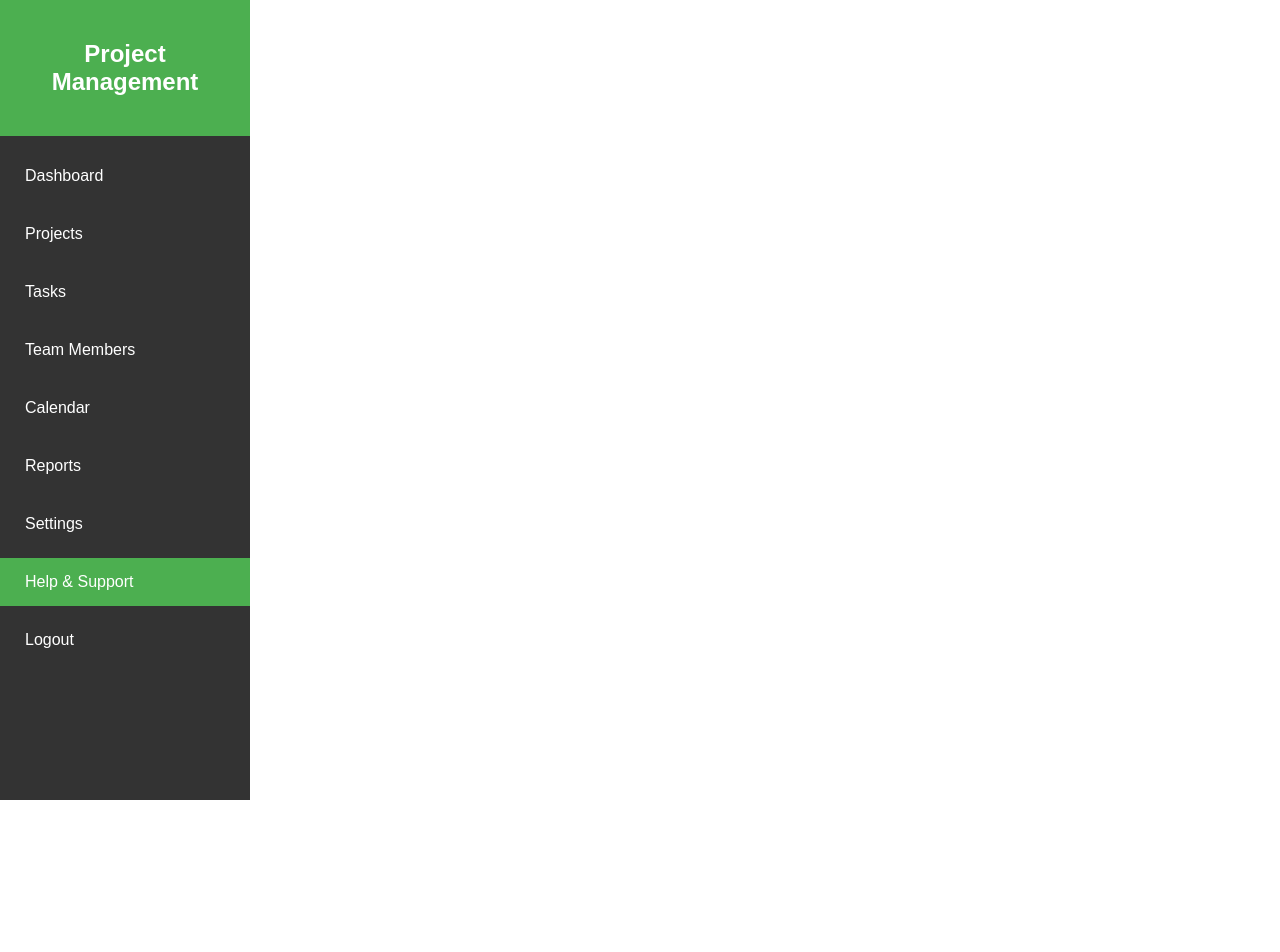
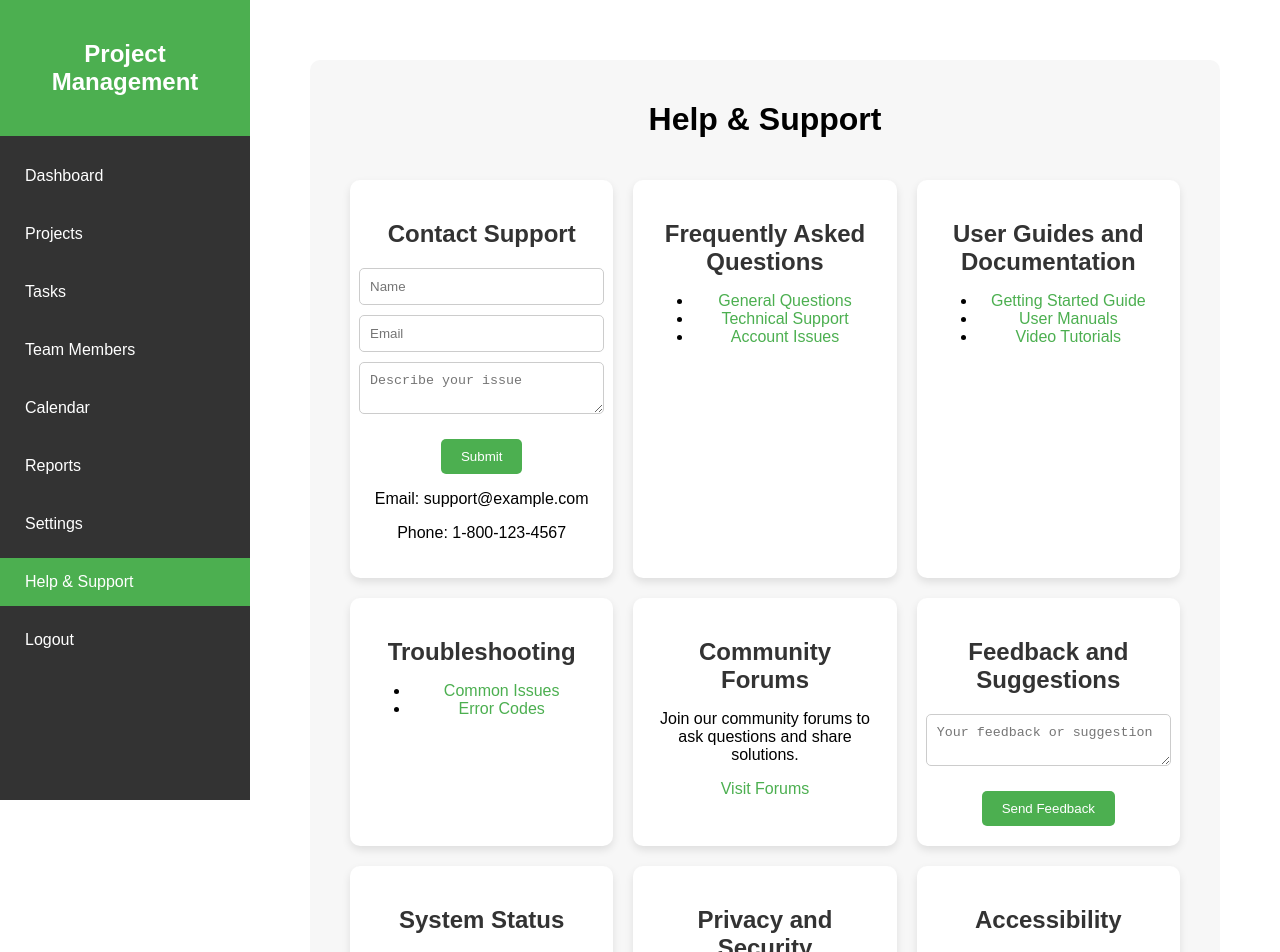
Before and after one commit to meghakn03/Project-Management-System, a React (Create React App) app: page /help in a window 1280 px wide. Shown: the top 952 px of the page. Before the commit the page ends 800 px from the top, so only its background shows below. Built offline with nearby package versions, Linux system fonts and the light colour scheme.

Commit message:
help page base done

```diff
--- a/src/App.js
+++ b/src/App.js
@@ -10,6 +10,7 @@ import CalendarPage from './components/Calendar/CalendarPage';
 import './App.css';
 import ReportPage from './components/Report/ReportPage';
 import SettingsPage from './components/Settings/SettingsPage';
+import HelpSupportPage from './components/HelpSupport/HelpSupportPage';
 
 function App() {
   return (
@@ -25,6 +26,7 @@ function App() {
             <Route path="/calendar" element={<CalendarPage />} />
             <Route path="/report" element={<ReportPage />} />
             <Route path="/settings" element={<SettingsPage />} />
+            <Route path="/help" element={<HelpSupportPage />} />
           </Routes>
         </main>
       </div>
--- /dev/null
+++ b/src/components/HelpSupport/HelpSupportPage.css
@@ -0,0 +1,64 @@
+.help-support-page {
+    padding: 20px;
+    max-width: 1200px;
+    margin: 0 auto;
+    background-color: #f7f7f7;
+    border-radius: 10px;
+    text-align: center;
+}
+
+.help-support-sections {
+    display: grid;
+    grid-template-columns: repeat(auto-fit, minmax(250px, 1fr));
+    gap: 20px;
+}
+
+.support-section {
+    background-color: #fff;
+    padding: 20px;
+    border-radius: 10px;
+    box-shadow: 0 4px 8px rgba(0, 0, 0, 0.1);
+}
+
+.support-section h2 {
+    margin-bottom: 15px;
+    font-size: 1.5em;
+    color: #333;
+}
+
+.contact-form, .feedback-form {
+    display: flex;
+    flex-direction: column;
+    align-items: center;
+}
+
+.contact-form input, .contact-form textarea, .feedback-form textarea {
+    margin: 5px;
+    padding: 10px;
+    border: 1px solid #ccc;
+    border-radius: 5px;
+    width: 100%;
+    max-width: 500px;
+}
+
+.contact-form button, .feedback-form button {
+    padding: 10px 20px;
+    background-color: #4CAF50;
+    color: white;
+    border: none;
+    border-radius: 5px;
+    cursor: pointer;
+}
+
+.contact-form button:hover, .feedback-form button:hover {
+    background-color: #45a049;
+}
+
+.support-section a {
+    color: #4CAF50;
+    text-decoration: none;
+}
+
+.support-section a:hover {
+    text-decoration: underline;
+}
--- /dev/null
+++ b/src/components/HelpSupport/HelpSupportPage.js
@@ -0,0 +1,94 @@
+import React from 'react';
+import './HelpSupportPage.css';
+
+const HelpSupportPage = () => {
+    return (
+        <div className="help-support-page">
+            <h1>Help & Support</h1>
+            <div className="help-support-sections">
+
+                {/* Contact Support */}
+                <section className="support-section">
+                    <h2>Contact Support</h2>
+                    <form className="contact-form">
+                        <input type="text" placeholder="Name" required />
+                        <input type="email" placeholder="Email" required />
+                        <textarea placeholder="Describe your issue" required></textarea>
+                        <button type="submit">Submit</button>
+                    </form>
+                    <p>Email: support@example.com</p>
+                    <p>Phone: 1-800-123-4567</p>
+                </section>
+
+                {/* FAQs */}
+                <section className="support-section">
+                    <h2>Frequently Asked Questions</h2>
+                    <ul>
+                        <li><a href="#general">General Questions</a></li>
+                        <li><a href="#technical">Technical Support</a></li>
+                        <li><a href="#account">Account Issues</a></li>
+                    </ul>
+                </section>
+
+                {/* User Guides */}
+                <section className="support-section">
+                    <h2>User Guides and Documentation</h2>
+                    <ul>
+                        <li><a href="#getting-started">Getting Started Guide</a></li>
+                        <li><a href="#manuals">User Manuals</a></li>
+                        <li><a href="#tutorials">Video Tutorials</a></li>
+                    </ul>
+                </section>
+
+                {/* Troubleshooting */}
+                <section className="support-section">
+                    <h2>Troubleshooting</h2>
+                    <ul>
+                        <li><a href="#common-issues">Common Issues</a></li>
+                        <li><a href="#error-codes">Error Codes</a></li>
+                    </ul>
+                </section>
+
+                {/* Community Forums */}
+                <section className="support-section">
+                    <h2>Community Forums</h2>
+                    <p>Join our community forums to ask questions and share solutions.</p>
+                    <a href="#forums">Visit Forums</a>
+                </section>
+
+                {/* Feedback and Suggestions */}
+                <section className="support-section">
+                    <h2>Feedback and Suggestions</h2>
+                    <form className="feedback-form">
+                        <textarea placeholder="Your feedback or suggestion" required></textarea>
+                        <button type="submit">Send Feedback</button>
+                    </form>
+                </section>
+
+                {/* System Status */}
+                <section className="support-section">
+                    <h2>System Status</h2>
+                    <p>Check the current status of our system.</p>
+                    <a href="#status">View System Status</a>
+                </section>
+
+                {/* Privacy and Security */}
+                <section className="support-section">
+                    <h2>Privacy and Security</h2>
+                    <a href="#privacy-policy">Privacy Policy</a>
+                    <a href="#security-guidelines">Security Guidelines</a>
+                </section>
+
+                {/* Accessibility */}
+                <section className="support-section">
+                    <h2>Accessibility</h2>
+                    <p>Find resources for using our application with assistive technologies.</p>
+                    <a href="#accessibility-resources">Accessibility Resources</a>
+                </section>
+
+            </div>
+        </div>
+    );
+};
+
+export default HelpSupportPage;
```
